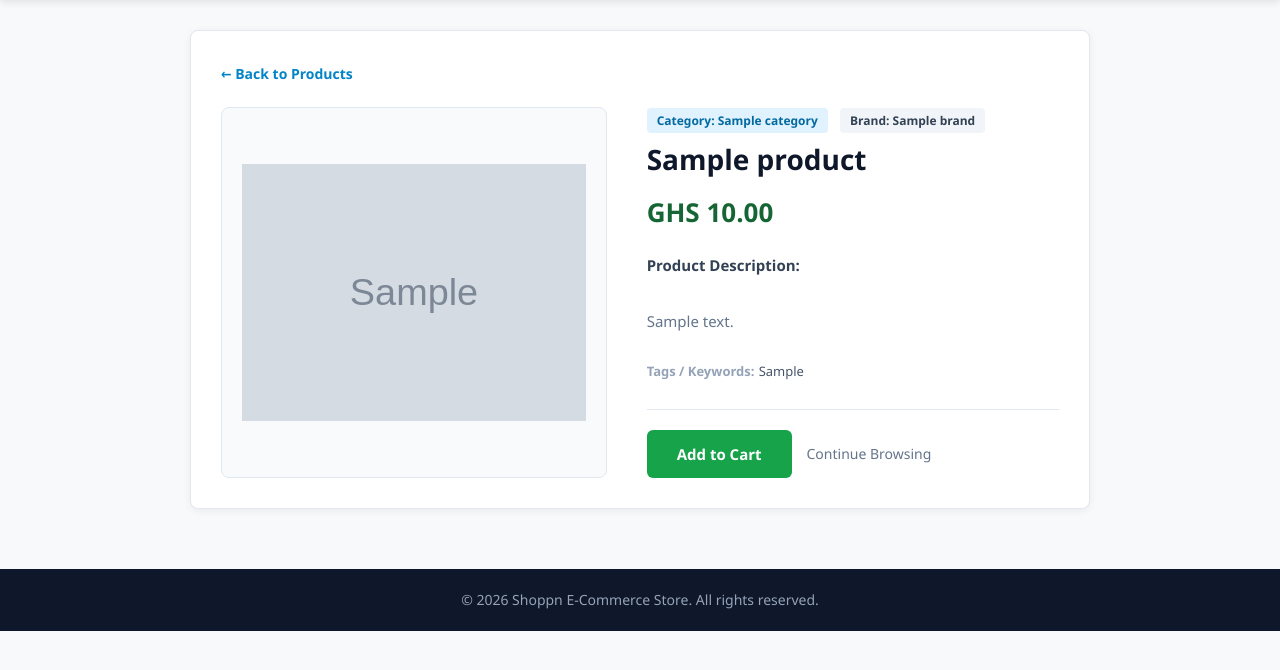
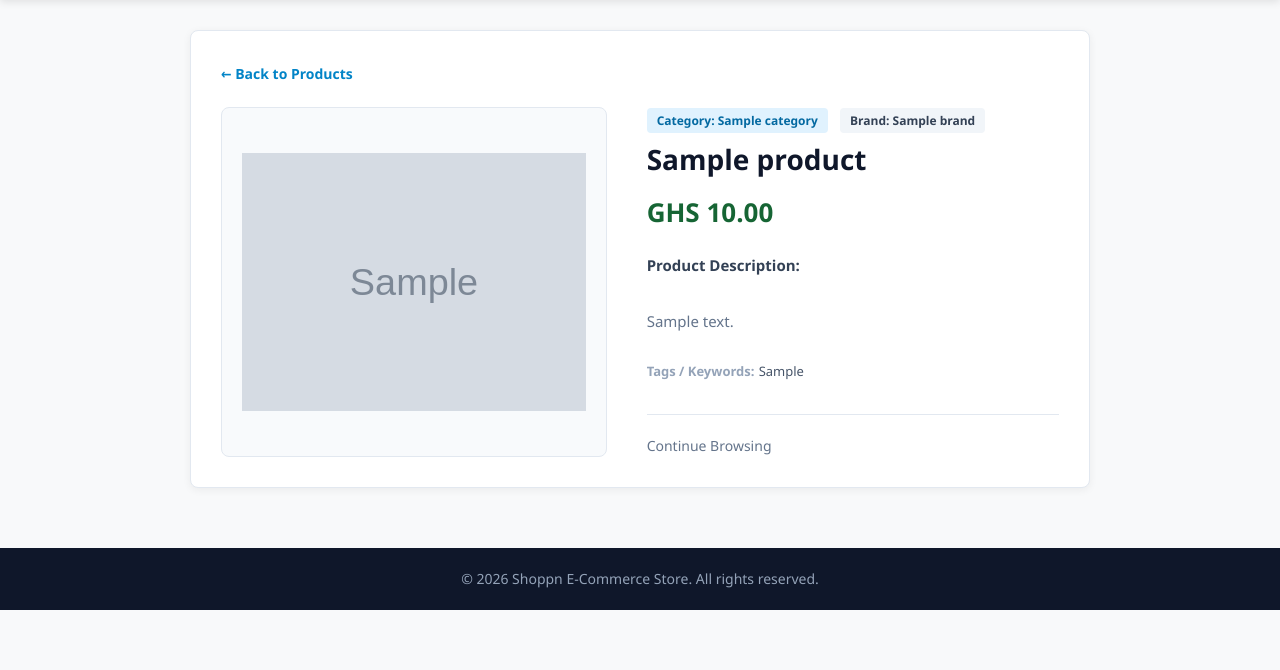
Before and after one commit to ollyshavez/shoppn, a PHP site: page /views/single_product.php?pro_id=1 in a window 1280 px wide. Shown: the part 62-732 px from the top of the page. Run offline with PHP 8.4, Linux system fonts and the light colour scheme; tables that the repository leaves empty hold one stand-in row (values such as "Sample post"); grey boxes marked "Sample" are stand-in pictures.

Commit message:
Refactor UI components and improve code structure

```diff
--- a/views/single_product.php
+++ b/views/single_product.php
@@ -69,9 +69,6 @@ require_once __DIR__ . '/layout/header.php';
             <?php endif; ?>
 
             <div style="margin-top: auto; padding-top: 20px; border-top: 1px solid #e2e8f0; display: flex; gap: 15px; align-items: center;">
-                <a href="<?= $app_root ?>views/cart.php" style="background: #16a34a; color: white; padding: 12px 30px; border-radius: 6px; font-size: 15px; font-weight: bold; text-decoration: none; display: inline-block;">
-                    Add to Cart
-                </a>
                 <a href="<?= $app_root ?>index.php" style="color: #64748b; text-decoration: none; font-size: 14px;">
                     Continue Browsing
                 </a>
```
Also changed, not shown: actions/add_to_cart_action.php (deleted), actions/process_payment_action.php (deleted), actions/remove_from_cart_action.php (deleted), actions/update_qty_action.php (deleted), classes/CartClass.php (deleted), controllers/CartController.php (deleted), js/cart.js (deleted), views/cart.php (deleted), views/checkout.php (deleted), views/payment.php (deleted), views/payment_failed.php (deleted), views/payment_success.php (deleted).
